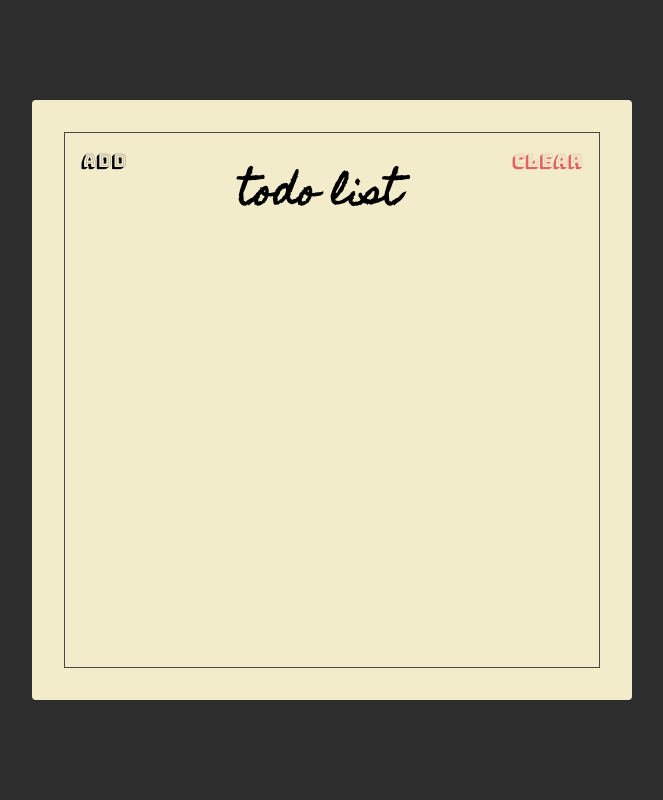
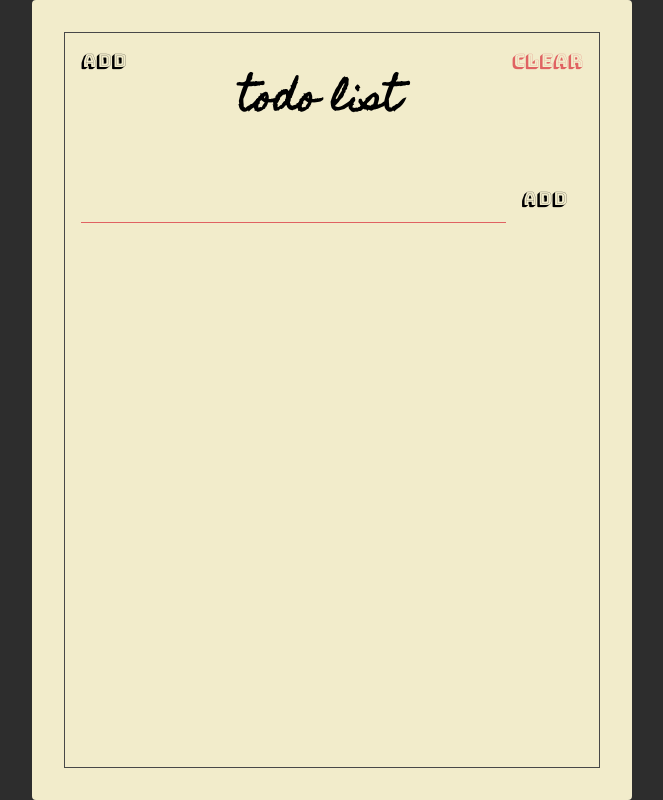
Before and after one commit to dbcreator-studios/react-course-starter, a website: page index.html in a window 1280 px wide. Shown: the whole page, without its empty margins (308-971 px from the left). Drawn offline with Linux system fonts and the light colour scheme.

Commit message:
Membuat add todo section

```diff
--- a/index.html
+++ b/index.html
@@ -14,11 +14,18 @@
   <body>
     <div class="container">
       <div class="frame">
-        <div class="header">
+        <section class="header">
           <button class="header-btn">Add</button>
           <h1 class="header-title">Todo List</h1>
           <button class="header-btn main-red-color">Clear</button>
-        </div>
+        </section>
+
+        <section class="add">
+          <form class="add-form">
+            <input type="text" class="add-input" />
+            <button class="add-btn">Add</button>
+          </form>
+        </section>
       </div>
     </div>
   </body>
--- a/styles.css
+++ b/styles.css
@@ -32,7 +32,7 @@ html {
 }
 
 .container {
-  height: 600px;
+  height: 800px;
   width: 600px;
   background-color: #f2eccb;
   border-radius: 4px;
@@ -66,4 +66,37 @@ html {
   background: unset;
   border: unset;
   outline: unset;
+  cursor: pointer;
 }
+
+.add {
+  padding: 16px;
+}
+
+.add-form {
+  display: flex;
+  align-items: flex-start;
+}
+
+.add-input {
+  background: unset;
+  border: unset;
+  padding: 0 64px;
+  flex: 1;
+  border-bottom: 1px solid var(--main-red-color);
+  outline: unset;
+  font-family: "Homemade Apple", cursive;
+  font-size: 16px;
+  text-transform: lowercase;
+}
+
+.add-btn {
+  font-size: 1.8rem;
+  font-family: "Bungee Shade", cursive;
+  background: unset;
+  border: unset;
+  padding-right: unset;
+  outline: unset;
+  padding: 0 16px;
+  cursor: pointer;
+}
```
